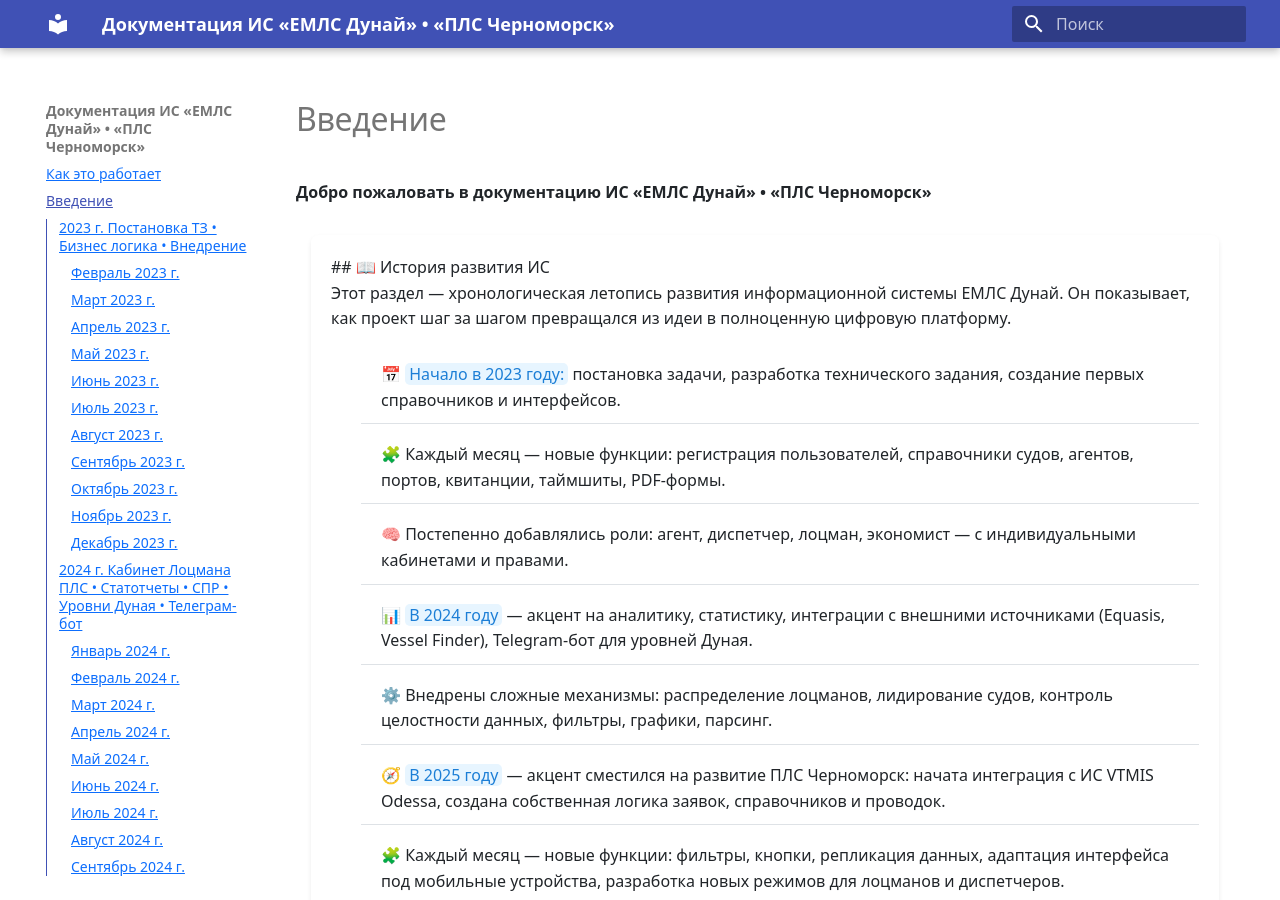
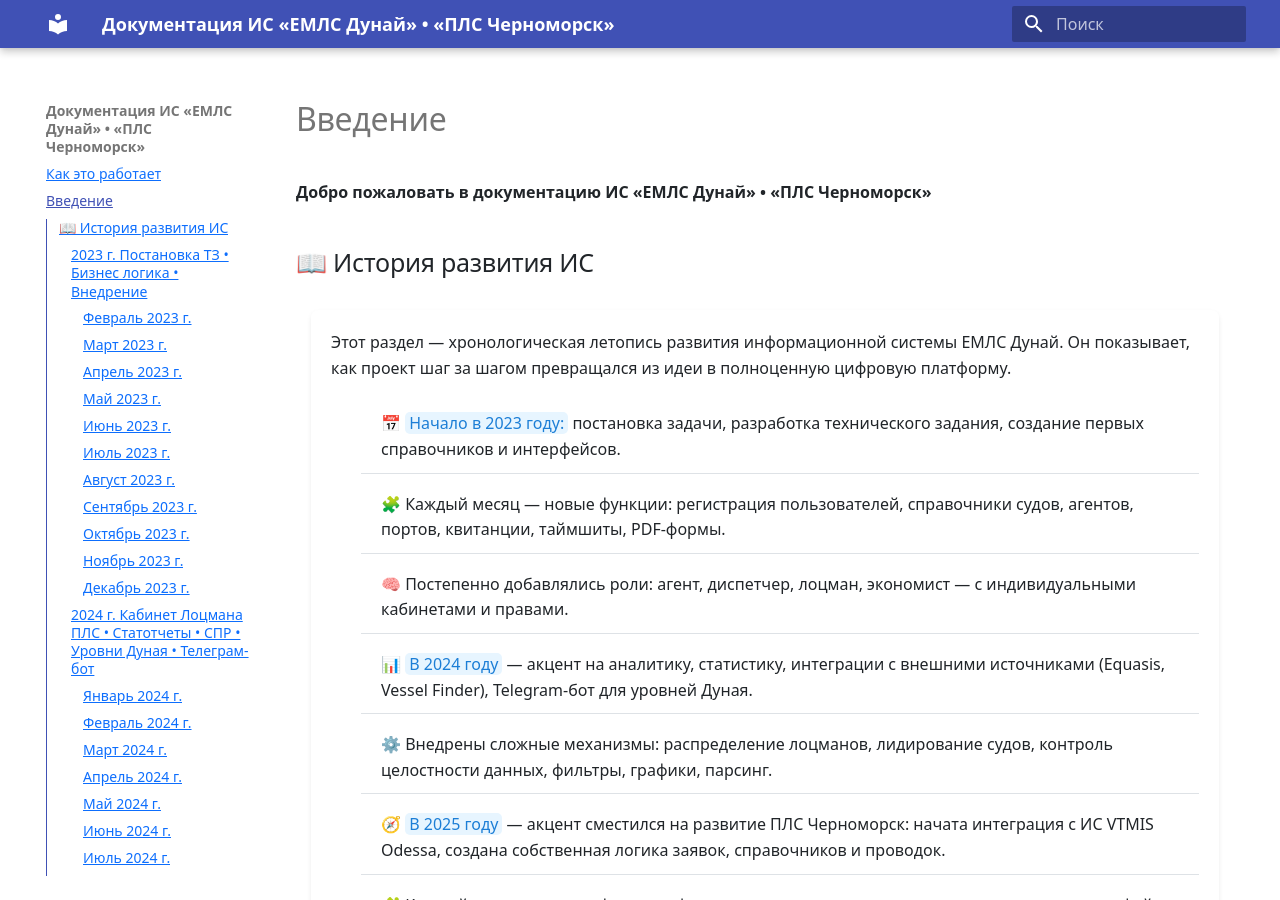
Before and after one commit to vvxsoni/Danube_help, an MkDocs documentation site: the page built from docs/index.md, in a window 1280 px wide and 900 px high. Built offline with MkDocs 1.6.1 and Material for MkDocs 9.7.7, drawn with Linux system fonts in a browser that asks for light colours; some of the changed lines change nothing that is shown.

Commit message:
📖 История развития ИС

```diff
--- a/docs/index.md
+++ b/docs/index.md
@@ -2,14 +2,11 @@
 
 **Добро пожаловать в документацию ИС «ЕМЛС Дунай» • «ПЛС Черноморск»**
 
+## 📖 История развития ИС
 <div class="container mt-4">
-
   <div class="card shadow-sm border-0 mb-4">
     <div class="card-body">
       <!-- <h2 class="card-title">📖 История развития ИС</h2> -->
-
-      ## 📖 История развития ИС
-
       <p class="card-text">
         Этот раздел — хронологическая летопись развития информационной системы ЕМЛС Дунай. Он показывает, как проект шаг за шагом превращался из идеи в полноценную цифровую платформу.
       </p>
@@ -66,8 +63,8 @@
 
     #### ==**Апрель 2023 г.**==
 
-    1. **danube.pp.ua** - создан домен
-    2. Разработан функционал регистрации на сайте с восстановлением паролей, активацией пользователей
+    6. **danube.pp.ua** - создан домен
+    7. Разработан функционал регистрации на сайте с восстановлением паролей, активацией пользователей
 
        - Разграничение прав доступа пользователей на сайте
        - Справочник пользователей
@@ -182,26 +179,26 @@
 
     #### ==**Ноябрь 2023 г.**==
 
-    1. Ввод заявок диспетчером ЛС - версия 1.0
-    2. Реализация по аналогии как вводит агент
-    3. Работа со справочником судов - поддержание целостности данных
-    4. Состав каравана
-    5. Работа с фильтрами в таблице ЖЗА
-    6. Загрузка дополнительных документов к заявке
+    75. Ввод заявок диспетчером ЛС - версия 1.0
+    76. Реализация по аналогии как вводит агент
+    77. Работа со справочником судов - поддержание целостности данных
+    78. Состав каравана
+    79. Работа с фильтрами в таблице ЖЗА
+    80. Загрузка дополнительных документов к заявке
 
     ---
 
     #### ==**Декабрь 2023 г.**==
 
-    1. Проводка судов методом лидирования - версия 1.0
-    2. Поиск попутчиков
-    3. Раскраска LM и LS
-    4. Как отменить лидирование
-    5. Работа с лоцманскими квитанциями и лоцманами
-    6. Замена лидирующего судна
-    7. Правила удаления квитанций
-    8. Фильтры для лидирования
-    9. Фильтр для контроля пропущенных квитанций
+    81. Проводка судов методом лидирования - версия 1.0
+    82. Поиск попутчиков
+    83. Раскраска LM и LS
+    84. Как отменить лидирование
+    85. Работа с лоцманскими квитанциями и лоцманами
+    86. Замена лидирующего судна
+    87. Правила удаления квитанций
+    88. Фильтры для лидирования
+    89. Фильтр для контроля пропущенных квитанций
 
 ??? info "==**📅 2024 г.**== Финишиные доработки кабинета Лоцмана ПЛС • Статотчеты • Справочник судов • Уровни Дуная • Телеграм-бот  "
     ### ==**2024 г.**== Кабинет Лоцмана ПЛС • Статотчеты • СПР • Уровни Дуная • Телеграм-бот
```
